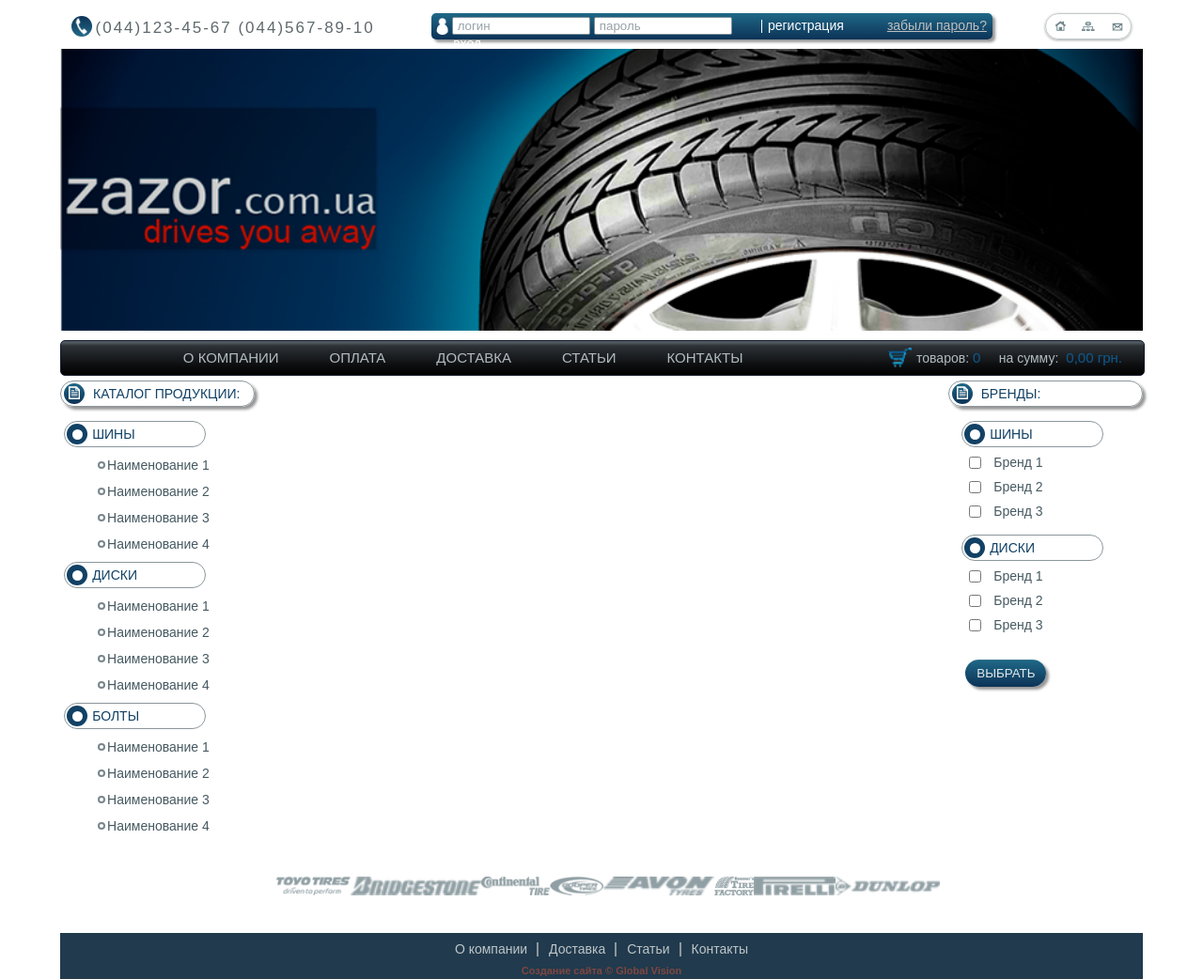
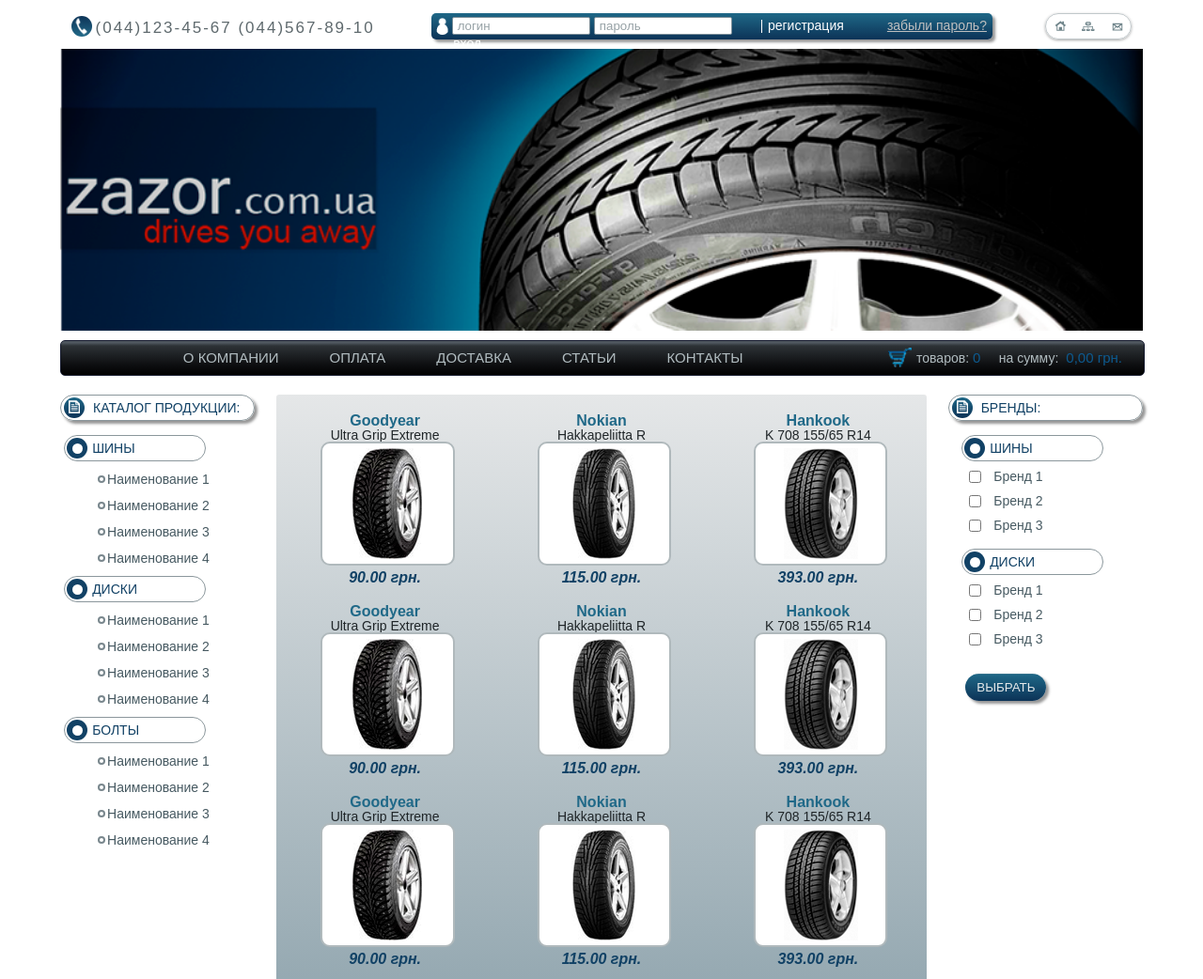
Before and after one commit to Yura-Alekseev/zazor, a plain HTML site: page index.html in a window 1280 px wide. Shown: the top 1042 px of the page at 94% size. Drawn offline with Linux system fonts and the light colour scheme.

Commit message:
finished

```diff
--- a/css/style.css
+++ b/css/style.css
@@ -288,7 +288,7 @@
 
 
 .catalog {
-    margin: 5px 0 10px 0;
+    margin: 20px 0 10px 0;
 
     display: flex;
     flex-direction: row;
@@ -416,6 +416,70 @@
     text-decoration: underline;
 }
 
+/*MAIN-CONTENT*/
+
+main {
+    padding: 10px 0 25px 0;
+    margin: 20px;
+    width: 60%;
+
+    border-radius: 3px;
+
+    display: flex;
+    flex-direction: row;
+    justify-content: space-around;
+    flex-wrap: wrap;
+
+    background: #e5e7e8;
+    background: -moz-linear-gradient(top, #e5e7e8 0%, #93a7b0 100%);
+    background: -webkit-linear-gradient(top, #e5e7e8 0%, #93a7b0 100%);
+    background: -o-linear-gradient(top, #e5e7e8 0%, #93a7b0 100%);
+    background: -ms-linear-gradient(top, #e5e7e8 0%, #93a7b0 100%);
+    background: linear-gradient(to bottom, #e5e7e8 0%, #93a7b0 100%);
+    filter: progid:DXImageTransform.Microsoft.gradient( startColorstr='#e5e7e8', endColorstr='#93a7b0', GradientType=0 );
+}
+
+.product-item {
+    margin: 10px 1%;
+    width: 30%;
+    display: flex;
+    flex-direction: column;
+    justify-content: center;
+    text-align: center;
+}
+
+.tires-photo {
+    margin: 0 17%;
+    display: flex;
+    flex-direction: row;
+    justify-content: center;
+    width: 62%;
+    padding: 5px;
+    background: #ffffff;
+    border: 2px solid #b0b9bc;
+    border-radius: 10px;
+}
+
+.tires-brand {
+    font-size: 16px;
+    color: #206988;
+    font-weight: bold;
+}
+
+.tires-brand-model {
+    color: #1f2528;
+
+}
+
+.tires-value {
+    padding-top: 5px;
+    color: #114165;
+    font-size: 16px;
+    font-weight: bold;
+    font-style: italic;
+}
+
+
 /*RIGHT-SIDE-MENU*/
 
 .right-side-menu {
@@ -430,7 +494,7 @@
 }
 
 .brands {
-    margin: 5px 0 10px 0;
+    margin: 20px 0 10px 0;
 
     display: flex;
     flex-direction: row;
--- a/index.html
+++ b/index.html
@@ -184,9 +184,88 @@
             </div>
 
             <main>
+                <div class="product-item">
+                    <span class="tires-brand">Goodyear</span>
+                    <span class="tires-brand-model">Ultra Grip Extreme</span>
+                    <div class="tires-photo">
+                        <img src="img/goodyear.png" alt="goodyaer">
+                    </div>
+                    <span class="tires-value">90.00 грн.</span>
+                </div>
+
+                <div class="product-item">
+                    <span class="tires-brand">Nokian</span>
+                    <span class="tires-brand-model">Hakkapeliitta R</span>
+                    <div class="tires-photo">
+                        <img src="img/nokian.png" alt="nokian">
+                    </div>
+                    <span class="tires-value">115.00 грн.</span>
+                </div>
+
+                <div class="product-item">
+                    <span class="tires-brand">Hankook</span>
+                    <span class="tires-brand-model">K 708 155/65 R14</span>
+                    <div class="tires-photo">
+                        <img src="img/hankook.png" alt="hankook">
+                    </div>
+                    <span class="tires-value">393.00 грн.</span>
+                </div>
 
 
+                <div class="product-item">
+                    <span class="tires-brand">Goodyear</span>
+                    <span class="tires-brand-model">Ultra Grip Extreme</span>
+                    <div class="tires-photo">
+                        <img src="img/goodyear.png" alt="goodyaer">
+                    </div>
+                    <span class="tires-value">90.00 грн.</span>
+                </div>
 
+                <div class="product-item">
+                    <span class="tires-brand">Nokian</span>
+                    <span class="tires-brand-model">Hakkapeliitta R</span>
+                    <div class="tires-photo">
+                        <img src="img/nokian.png" alt="nokian">
+                    </div>
+                    <span class="tires-value">115.00 грн.</span>
+                </div>
+
+                <div class="product-item">
+                    <span class="tires-brand">Hankook</span>
+                    <span class="tires-brand-model">K 708 155/65 R14</span>
+                    <div class="tires-photo">
+                        <img src="img/hankook.png" alt="hankook">
+                    </div>
+                    <span class="tires-value">393.00 грн.</span>
+                </div>
+
+
+                <div class="product-item">
+                    <span class="tires-brand">Goodyear</span>
+                    <span class="tires-brand-model">Ultra Grip Extreme</span>
+                    <div class="tires-photo">
+                        <img src="img/goodyear.png" alt="goodyaer">
+                    </div>
+                    <span class="tires-value">90.00 грн.</span>
+                </div>
+
+                <div class="product-item">
+                    <span class="tires-brand">Nokian</span>
+                    <span class="tires-brand-model">Hakkapeliitta R</span>
+                    <div class="tires-photo">
+                        <img src="img/nokian.png" alt="nokian">
+                    </div>
+                    <span class="tires-value">115.00 грн.</span>
+                </div>
+
+                <div class="product-item">
+                    <span class="tires-brand">Hankook</span>
+                    <span class="tires-brand-model">K 708 155/65 R14</span>
+                    <div class="tires-photo">
+                        <img src="img/hankook.png" alt="hankook">
+                    </div>
+                    <span class="tires-value">393.00 грн.</span>
+                </div>
 
             </main>
 
```
Also changed, not shown: img/goodyear.png (added), img/hankook.png (added), img/nokian.png (added).
